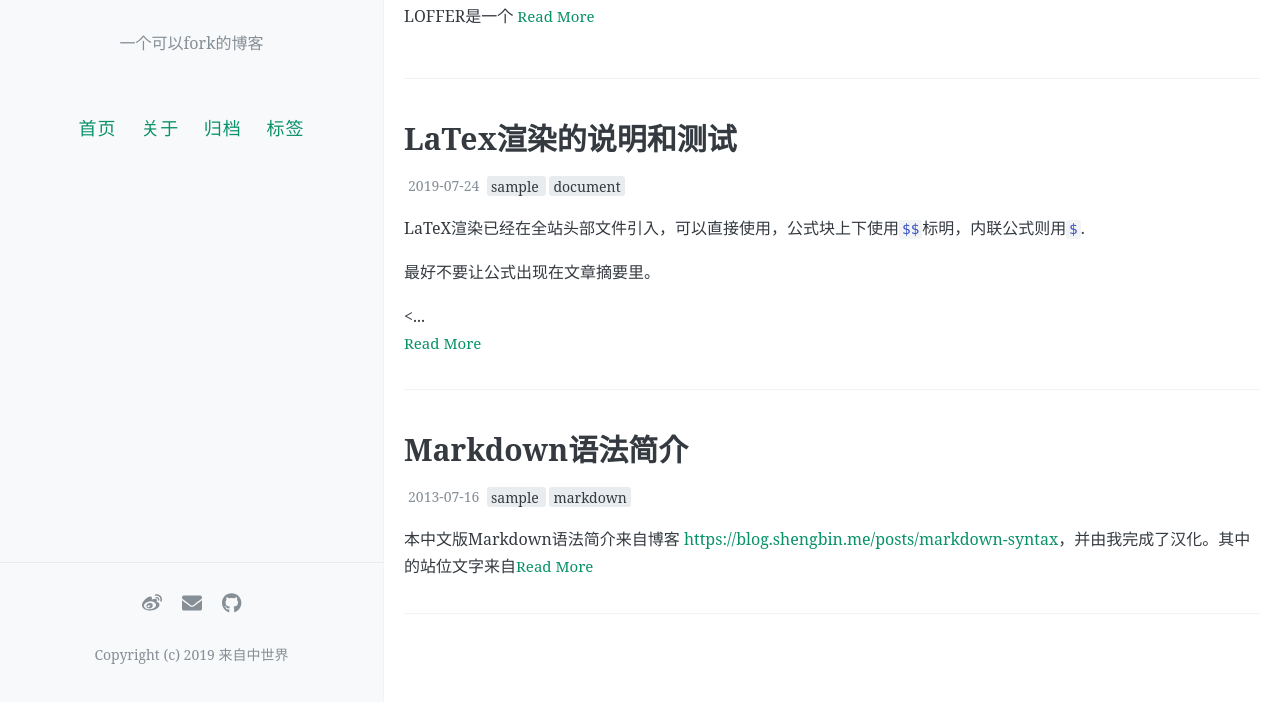
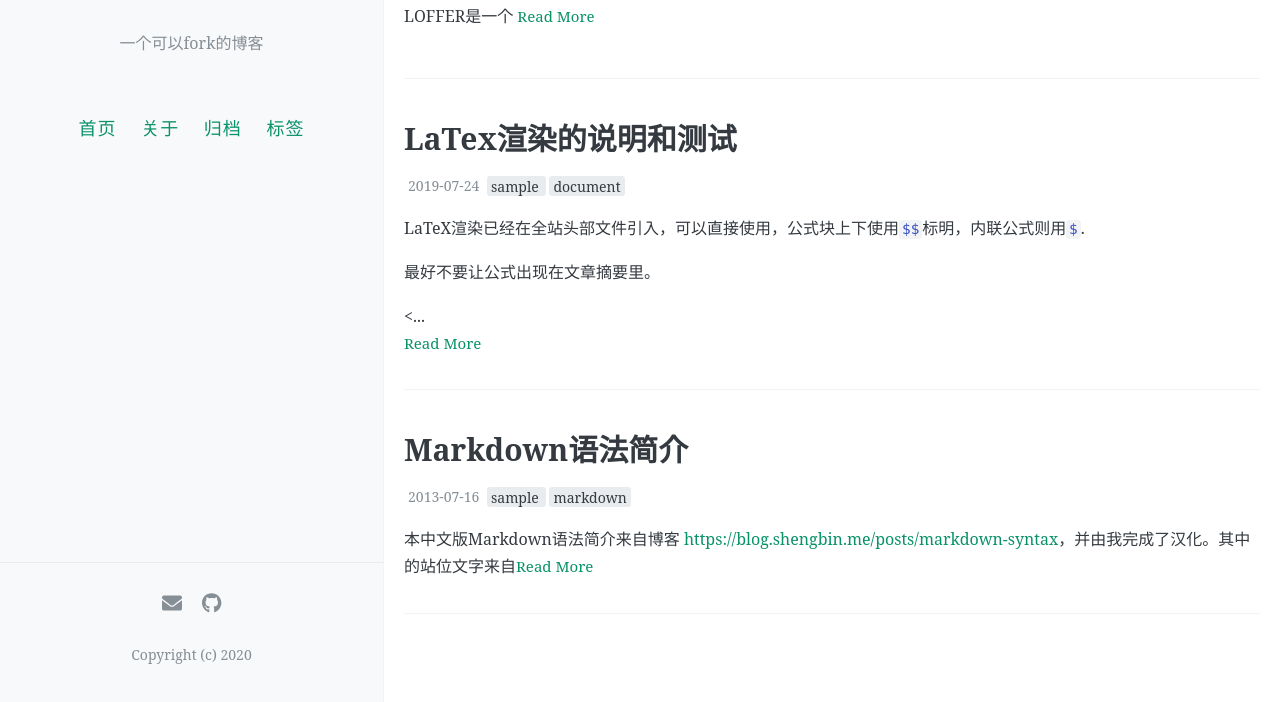
Before and after one commit to xsy1996/myBlog, a Jekyll site: the page built from index.html, in a window 1280 px wide and 1037 px high. Shown: the part 335-1037 px from the top of the window. Built offline with Jekyll 4.4.1, drawn with Linux system fonts in a browser that asks for light colours; the list of posts is cut into pages by our own code; comment, search, counter and statistics services are not loaded; part of the change alters nothing that is shown.

Commit message:
Update _config.yml

```diff
--- a/_config.yml
+++ b/_config.yml
@@ -16,7 +16,7 @@ url:
 # 添加你的博客的二级域名，一般来说是你的repository名
 # 如果你的博客的URL是：(http://yourusername.github.io/repository-name)
 # 那么就写成 "/repository-name"
-baseurl: /LOFFER
+baseurl: /myBlog
 
 
 #
@@ -49,13 +49,13 @@ excerpt_separator: <!-- more -->
 
 # 你的社交网络链接，它们会作为图标出现在你的网站页脚中，可选填写
 footer-links:
-  weibo: frommidworld #请输入你的微博个性域名 https://www.weibo.com/<thispart>
+  weibo:  #请输入你的微博个性域名 https://www.weibo.com/<thispart>
   behance: # https://www.behance.net/<>
   dribbble: # https://dribbble.com/<>
-  email: fromendworld@outlook.com
+  email: shiyux@usc.edu
   facebook: #https://www.facebook.com/<>
   flickr: #https://www.flickr.com/<>
-  github: FromEndWorld/loffer #https://github.com/<>
+  github: https://github.com/xsy1996 #https://github.com/<>
   instagram: #https://instagram.com/<>
   linkedin: #https://www.linkedin.com/in/<>
   pinterest: #https://www.pinterest.com/<>
@@ -66,7 +66,7 @@ footer-links:
   youtube: # channel/<your_long_string> or user/<user-name>
 
 # 站点页脚的文字
-footer-text: Copyright (c) 2019 来自中世界
+footer-text: Copyright (c) 2020
 
 #
 # 评论，注意，请不要同时添加多种不同的评论区
```
